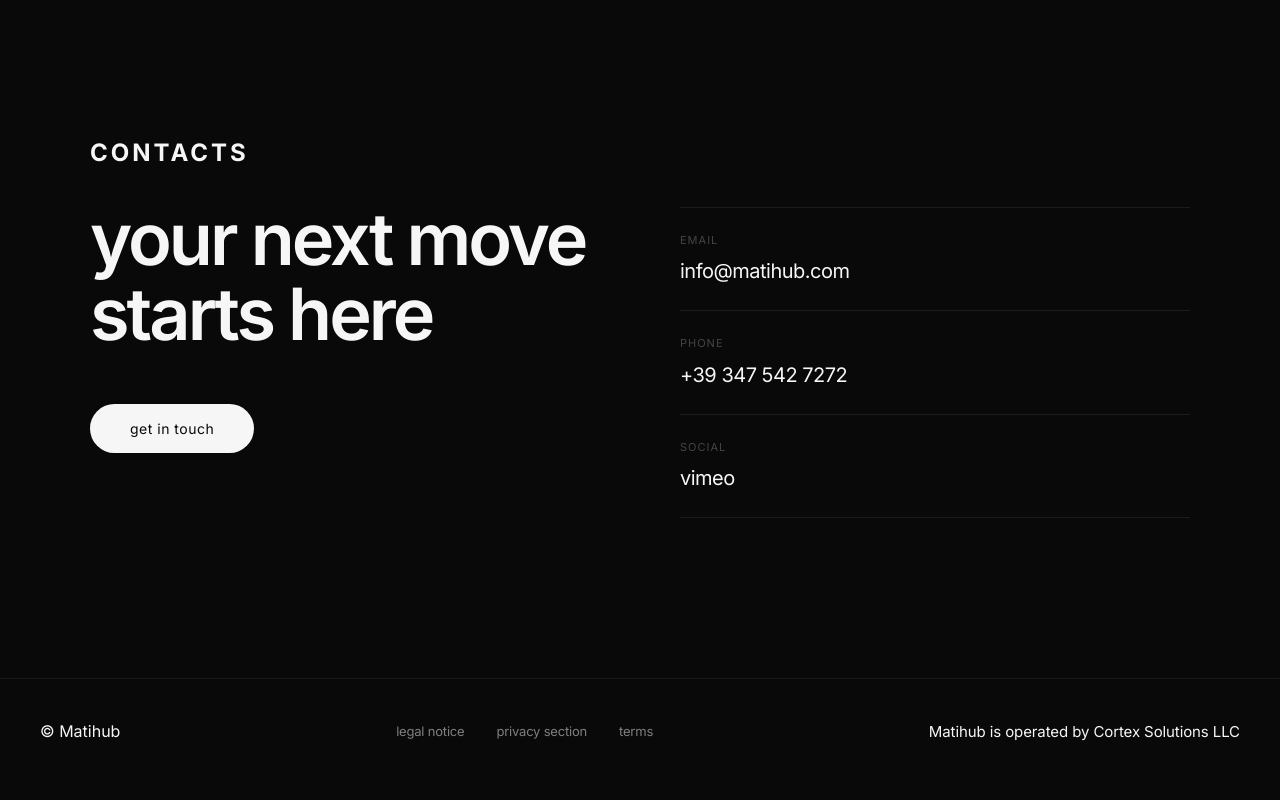
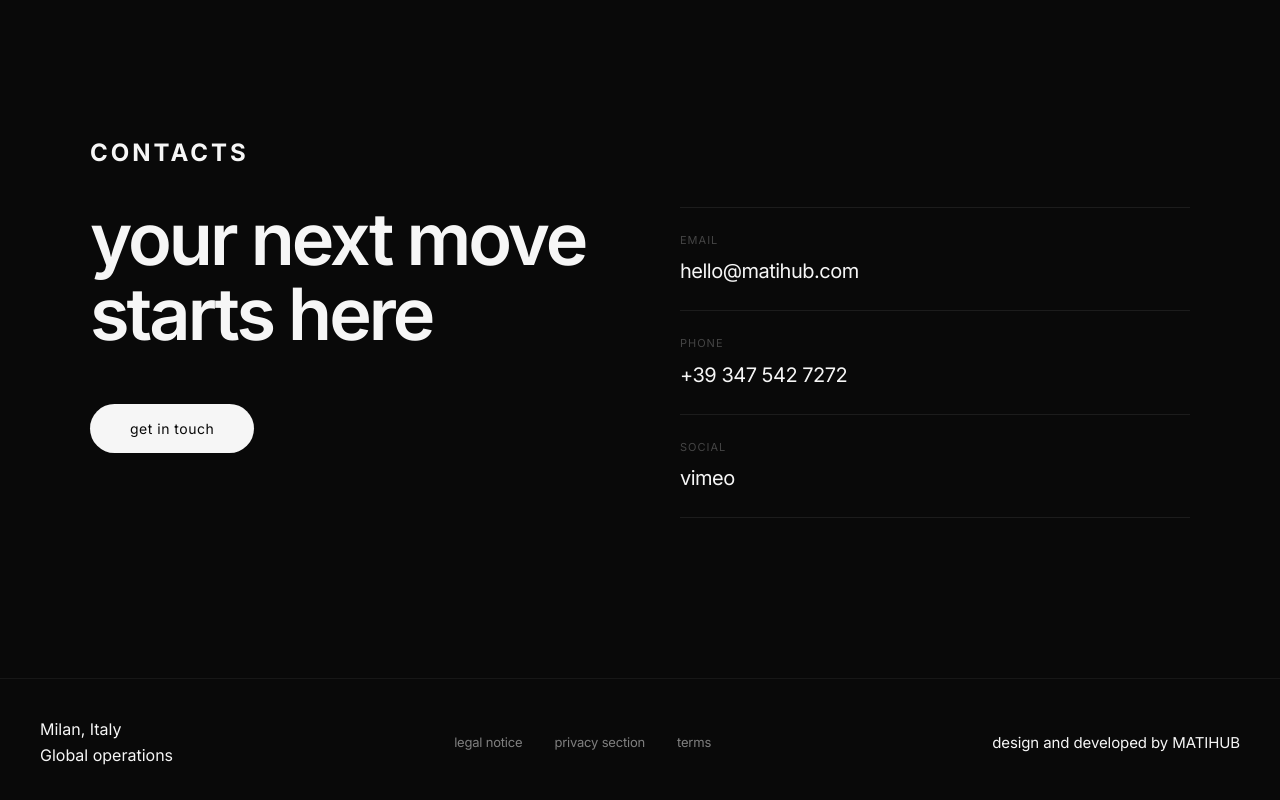
Before and after one commit to matildes-tech/matihub, a plain HTML site: page index.html in a window 1280 px wide. Shown: the part 2904-3704 px from the top of the page. Drawn offline with Linux system fonts and the light colour scheme.

Commit message:
Revert "Update email to info@matihub.com and revise footer"
This reverts commit 6bfca525a8eb758ab5a6e89d54a5dbb05ef1c904.

```diff
--- a/index.html
+++ b/index.html
@@ -377,12 +377,12 @@
       <div class="contacts__left" data-animate="fade-up">
         <span class="contacts__eyebrow">CONTACTS</span>
         <h2 class="contacts__title">your next move<br>starts here</h2>
-        <a href="mailto:info@matihub.com" class="btn btn--primary contacts__cta">get in touch</a>
+        <a href="mailto:hello@matihub.com" class="btn btn--primary contacts__cta">get in touch</a>
       </div>
       <div class="contacts__right" data-animate="fade-up" data-delay="200">
         <div class="contacts__item">
           <span class="contacts__label">email</span>
-          <a href="mailto:info@matihub.com" class="contacts__value contacts__value--link">info@matihub.com</a>
+          <a href="mailto:hello@matihub.com" class="contacts__value contacts__value--link">hello@matihub.com</a>
         </div>
         <div class="contacts__item">
           <span class="contacts__label">phone</span>
@@ -400,7 +400,10 @@
   <footer class="footer">
     <div class="footer__container">
       <div class="footer__left">
-        <span>© Matihub</span>
+        <div class="footer__location">
+          <span>Milan, Italy</span>
+          <span>Global operations</span>
+        </div>
       </div>
       <div class="footer__nav">
         <div class="footer__nav-links">
@@ -412,7 +415,7 @@
         </div>
       </div>
       <div class="footer__right">
-        <span class="footer__credit">Matihub is operated by Cortex Solutions LLC</span>
+        <span class="footer__credit">design and developed by MATIHUB</span>
       </div>
     </div>
   </footer>
```
Also changed, not shown: legal-notice.html (+2 -2 lines), privacy-section.html (+1 -1 lines).
